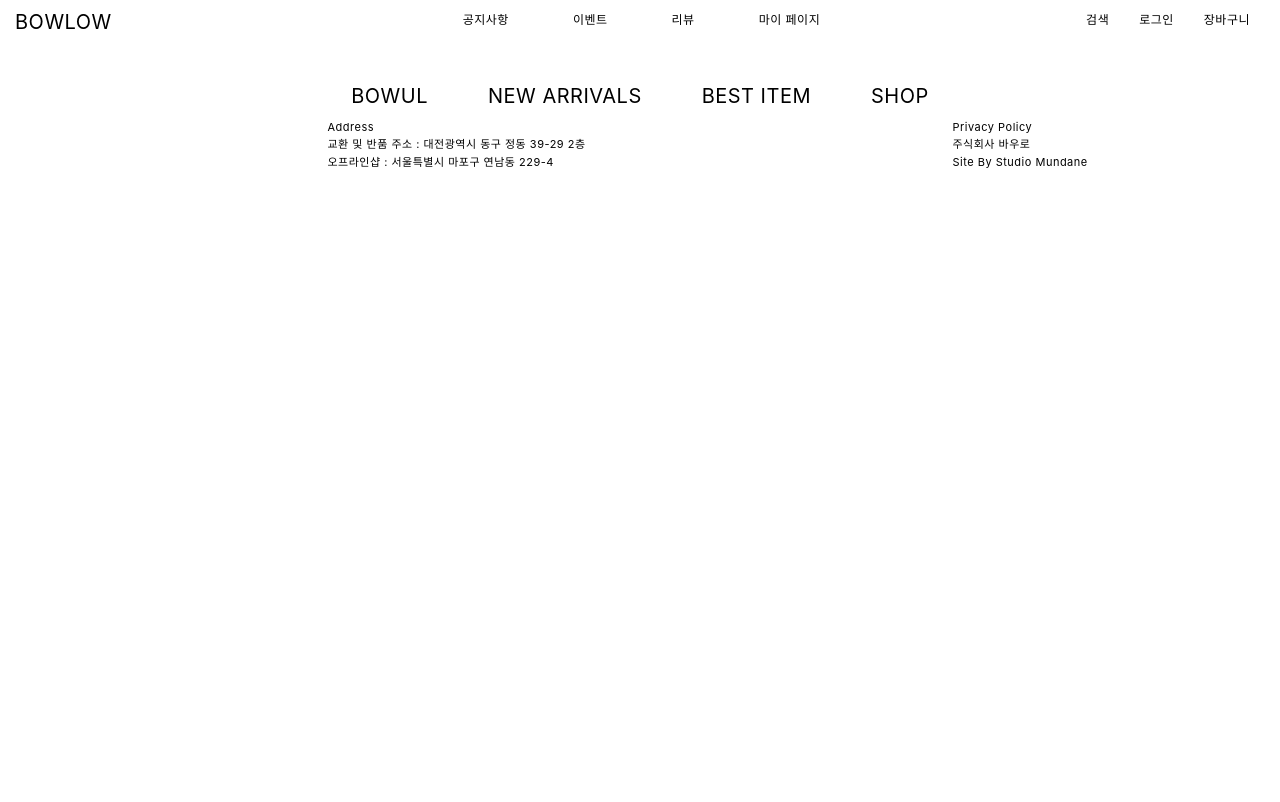
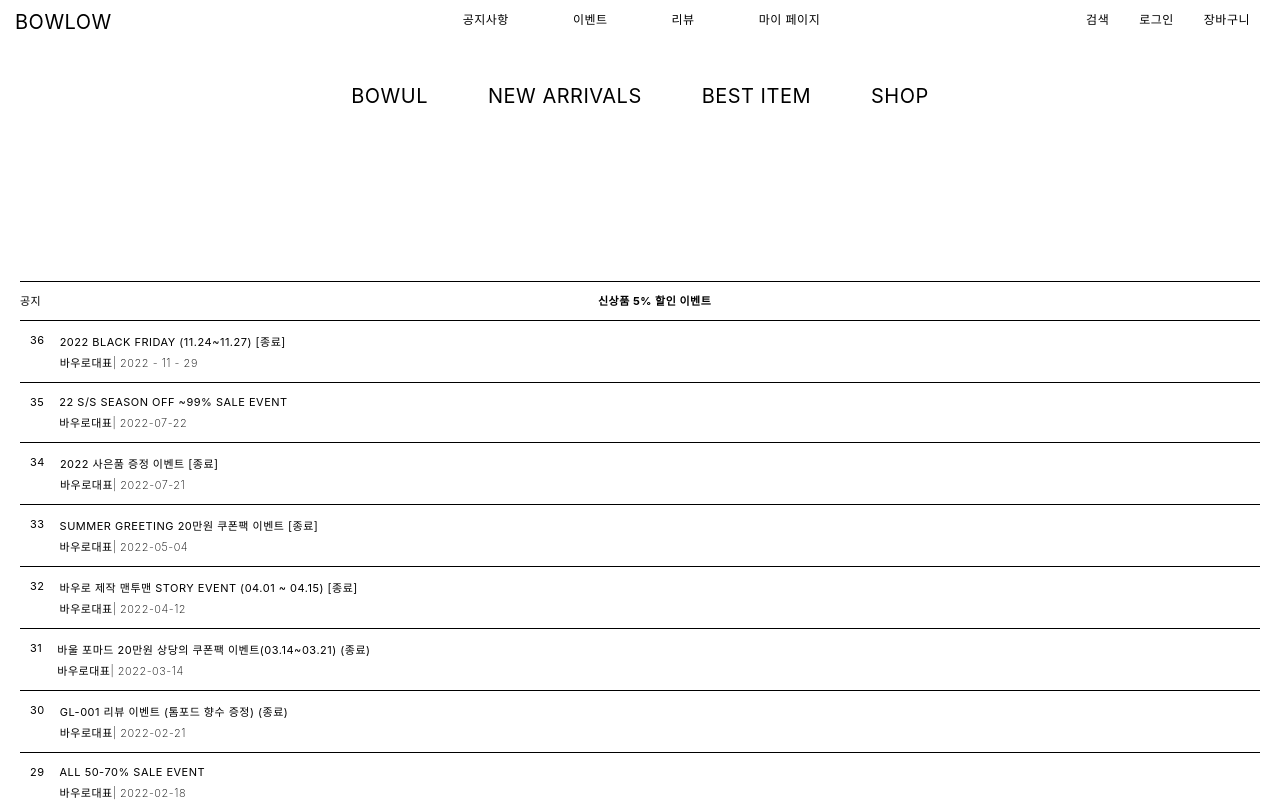
Before and after one commit to dmsvk0217/bowlow, a React (Create React App) app in the folder client/: page /event in a window 1280 px wide. Shown: the top 802 px of the page. Built offline with nearby package versions, Linux system fonts and the light colour scheme.

Commit message:
event page 구현

```diff
--- a/client/src/App.js
+++ b/client/src/App.js
@@ -10,6 +10,7 @@ import BestItemPage from "./component/BestItemPage/BestItemPage";
 import Shop from "./component/Shop/Shop";
 import ScrollToTop from "./component/ScrollToTop";
 import Notice from "./component/Notice/Notice";
+import Event from "./component/Event/Event";
 
 function App() {
   return (
@@ -24,6 +25,7 @@ function App() {
           <Route path="/bestItem" element={<BestItemPage />} />
           <Route path="/shop" element={<Shop />} />
           <Route path="/notice" element={<Notice />} />
+          <Route path="/event" element={<Event />} />
         </Routes>
         <Footer />
       </Router>
--- /dev/null
+++ b/client/src/component/Event/Event.css
@@ -0,0 +1,31 @@
+.content {
+  width: 100%;
+  max-width: 1280px;
+  margin: 0px auto 100px;
+  padding: 0 20px;
+}
+
+.topList {
+  display: flex;
+  border-top: 1px solid black;
+  border-bottom: 1px solid black;
+  padding-top: 10px;
+  padding-bottom: 12px;
+}
+
+.topList__name {
+  width: 30px;
+}
+.topList__title {
+  width: 100%;
+  text-align: center;
+  font-weight: bold;
+  cursor: pointer;
+}
+
+@media only screen and (max-width: 900px) {
+  .content {
+    margin: 75px auto 0px;
+    padding: 0 15px;
+  }
+}
--- /dev/null
+++ b/client/src/component/Event/Event.js
@@ -0,0 +1,25 @@
+import React from "react";
+import List from "../common/List/List";
+import lists from "../common/List/NoticeList";
+import "./Event.css";
+
+function Event() {
+  return (
+    <div className="container">
+      <div className="marginDiv80"></div>
+      <div className="content">
+        <ul>
+          <li className="topList">
+            <div className="topList__name">공지</div>
+            <div className="topList__title">신상품 5% 할인 이벤트</div>
+          </li>
+        </ul>
+        {lists.map((list, index) => (
+          <List key={index} list={list} />
+        ))}
+      </div>
+    </div>
+  );
+}
+
+export default Event;
```
